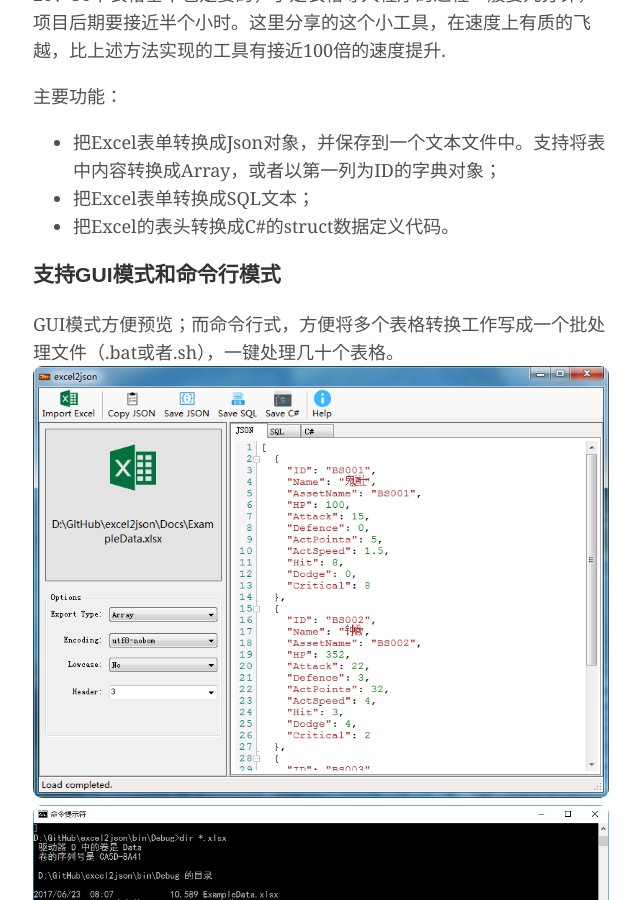
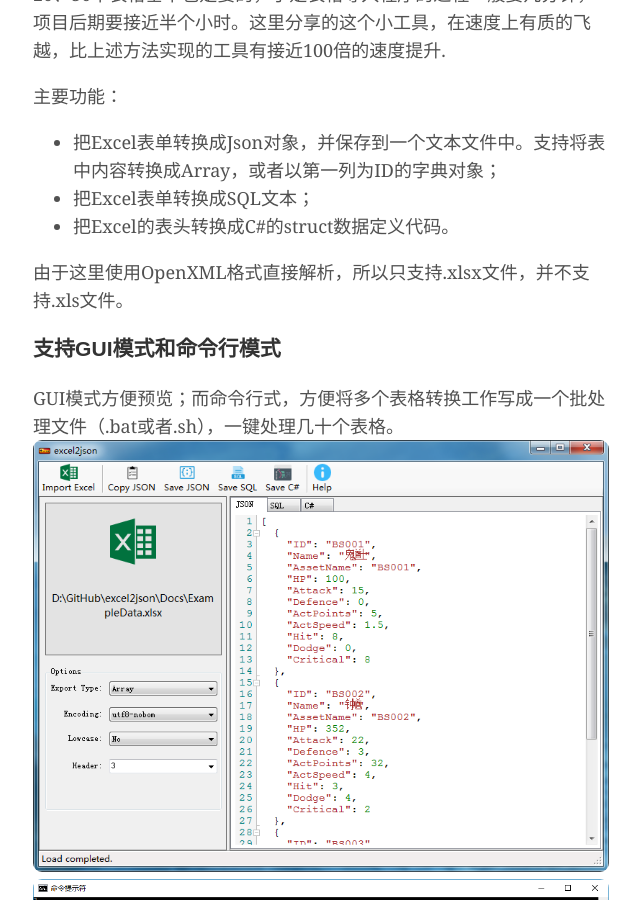
Before and after one commit to neil3d/neil3d.github.io, a Jekyll site: the page built from app/excel2json.md, in a window 1280 px wide and 900 px high, scrolled down 395 px. Shown: the whole window, without its empty margins (319-959 px from the left). Built offline with Jekyll 4.4.1, drawn with Linux system fonts in a browser that asks for light colours; comment, search, counter and statistics services are not loaded.

Commit message:
excel2json doc

```diff
--- a/app/excel2json.md
+++ b/app/excel2json.md
@@ -11,6 +11,8 @@
 * 把Excel表单转换成Json对象，并保存到一个文本文件中。支持将表中内容转换成Array，或者以第一列为ID的字典对象；
 * 把Excel表单转换成SQL文本；
 * 把Excel的表头转换成C#的struct数据定义代码。
+
+由于这里使用OpenXML格式直接解析，所以只支持.xlsx文件，并不支持.xls文件。
 
 ### 支持GUI模式和命令行模式
 
```
